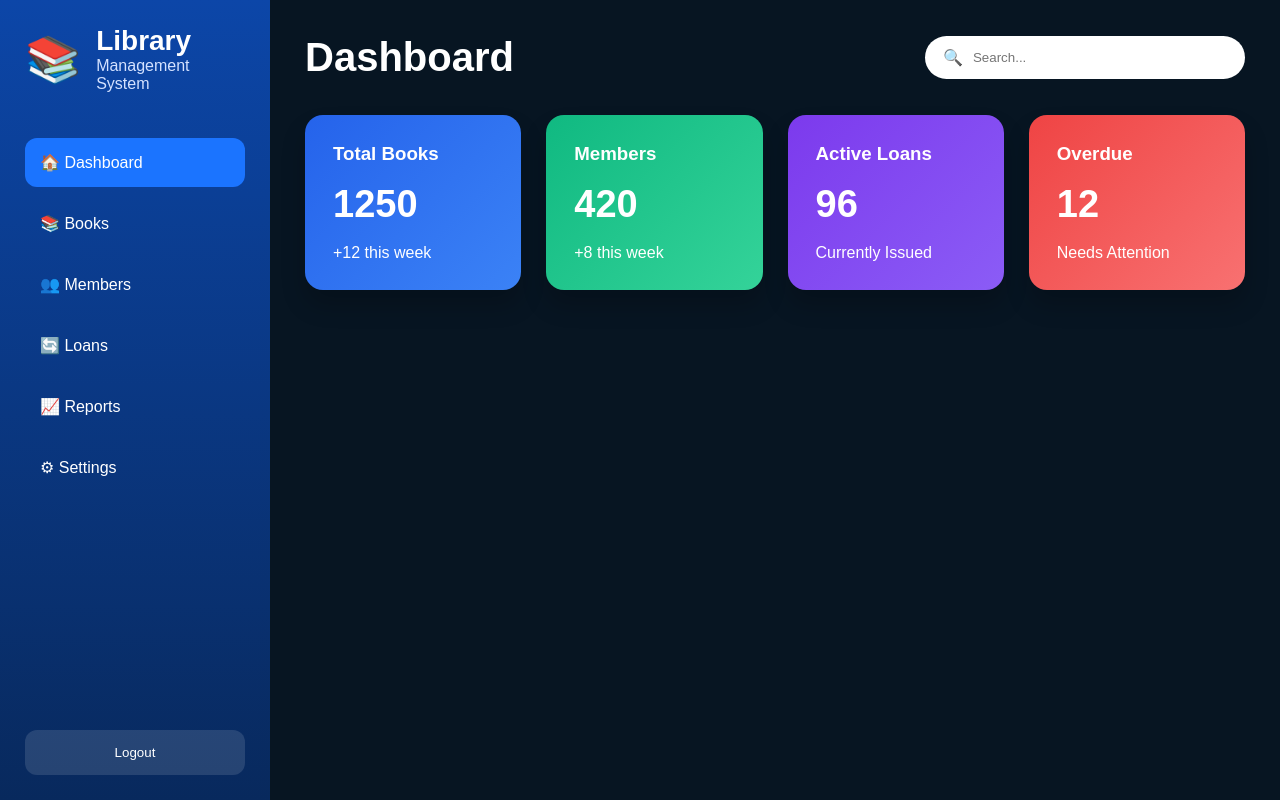
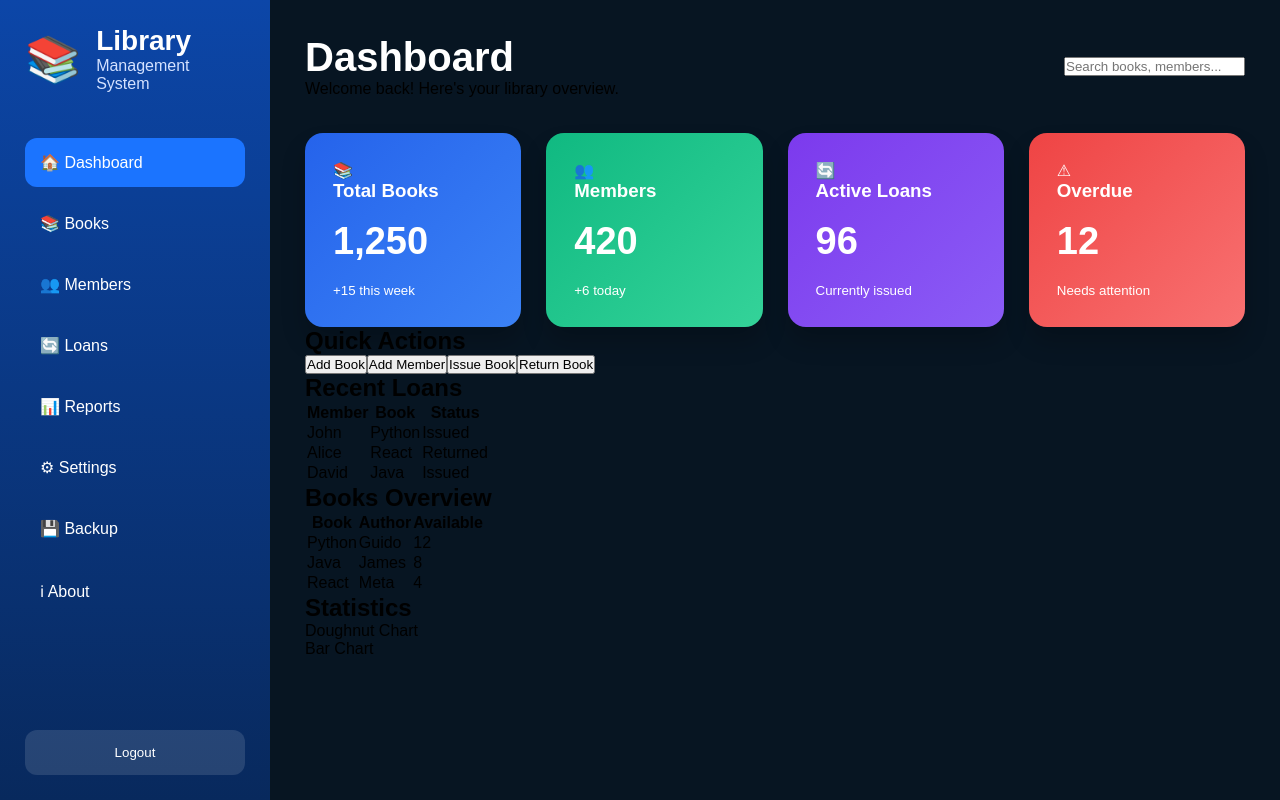
Before and after one commit to manishagowda7386-afk/library-management-system, a React (Vite) app in the folder app/frontend/: page / in a window 1280 px wide. Built offline with nearby package versions, Linux system fonts and the light colour scheme.

Commit message:
Add dashboard content sections

```diff
--- a/app/frontend/src/App.tsx
+++ b/app/frontend/src/App.tsx
@@ -3,6 +3,7 @@ import "./App.css";
 function App() {
   return (
     <div className="app">
+      {/* Sidebar */}
       <aside className="sidebar">
         <div className="logo">
           <div className="logo-icon">📚</div>
@@ -18,49 +19,230 @@ function App() {
           <div className="menu-item">📚 Books</div>
           <div className="menu-item">👥 Members</div>
           <div className="menu-item">🔄 Loans</div>
-          <div className="menu-item">📈 Reports</div>
+          <div className="menu-item">📊 Reports</div>
           <div className="menu-item">⚙ Settings</div>
+          <div className="menu-item">💾 Backup</div>
+          <div className="menu-item">ℹ About</div>
         </nav>
 
         <button className="logout">Logout</button>
       </aside>
 
+      {/* Main */}
       <main className="content">
         <header className="topbar">
-          <h1>Dashboard</h1>
+          <div>
+            <h1>Dashboard</h1>
+            <p className="subtitle">
+              Welcome back! Here's your library overview.
+            </p>
+          </div>
 
-          <div className="search">
-            🔍
-            <input type="text" placeholder="Search..." />
+          <div className="search-box">
+            <input placeholder="Search books, members..." />
           </div>
         </header>
 
-        <div className="cards">
+        {/* Cards */}
+
+        <section className="cards">
+
           <div className="card blue">
+            <span>📚</span>
             <h3>Total Books</h3>
-            <h2>1250</h2>
-            <p>+12 this week</p>
+            <h2>1,250</h2>
+            <small>+15 this week</small>
           </div>
 
           <div className="card green">
+            <span>👥</span>
             <h3>Members</h3>
             <h2>420</h2>
-            <p>+8 this week</p>
+            <small>+6 today</small>
           </div>
 
           <div className="card purple">
+            <span>🔄</span>
             <h3>Active Loans</h3>
             <h2>96</h2>
-            <p>Currently Issued</p>
+            <small>Currently issued</small>
           </div>
 
           <div className="card red">
+            <span>⚠</span>
             <h3>Overdue</h3>
             <h2>12</h2>
-            <p>Needs Attention</p>
+            <small>Needs attention</small>
           </div>
-        </div>
+
+        </section>
+
+        {/* Second Row */}
+
+        <section className="row">
+
+          <div className="quick-actions">
+
+            <h2>Quick Actions</h2>
+
+            <div className="actions">
+
+              <button>Add Book</button>
+
+              <button>Add Member</button>
+
+              <button>Issue Book</button>
+
+              <button>Return Book</button>
+
+            </div>
+
+          </div>
+
+          <div className="recent-loans">
+
+            <h2>Recent Loans</h2>
+
+            <table>
+
+              <thead>
+
+                <tr>
+
+                  <th>Member</th>
+
+                  <th>Book</th>
+
+                  <th>Status</th>
+
+                </tr>
+
+              </thead>
+
+              <tbody>
+
+                <tr>
+
+                  <td>John</td>
+
+                  <td>Python</td>
+
+                  <td className="issued">Issued</td>
+
+                </tr>
+
+                <tr>
+
+                  <td>Alice</td>
+
+                  <td>React</td>
+
+                  <td className="returned">Returned</td>
+
+                </tr>
+
+                <tr>
+
+                  <td>David</td>
+
+                  <td>Java</td>
+
+                  <td className="issued">Issued</td>
+
+                </tr>
+
+              </tbody>
+
+            </table>
+
+          </div>
+
+        </section>
+
+        {/* Third Row */}
+
+        <section className="row">
+
+          <div className="books">
+
+            <h2>Books Overview</h2>
+
+            <table>
+
+              <thead>
+
+                <tr>
+
+                  <th>Book</th>
+
+                  <th>Author</th>
+
+                  <th>Available</th>
+
+                </tr>
+
+              </thead>
+
+              <tbody>
+
+                <tr>
+
+                  <td>Python</td>
+
+                  <td>Guido</td>
+
+                  <td>12</td>
+
+                </tr>
+
+                <tr>
+
+                  <td>Java</td>
+
+                  <td>James</td>
+
+                  <td>8</td>
+
+                </tr>
+
+                <tr>
+
+                  <td>React</td>
+
+                  <td>Meta</td>
+
+                  <td>4</td>
+
+                </tr>
+
+              </tbody>
+
+            </table>
+
+          </div>
+
+          <div className="charts">
+
+            <h2>Statistics</h2>
+
+            <div className="chart-placeholder">
+
+              Doughnut Chart
+
+            </div>
+
+            <div className="chart-placeholder">
+
+              Bar Chart
+
+            </div>
+
+          </div>
+
+        </section>
+
       </main>
+
     </div>
   );
 }
```
